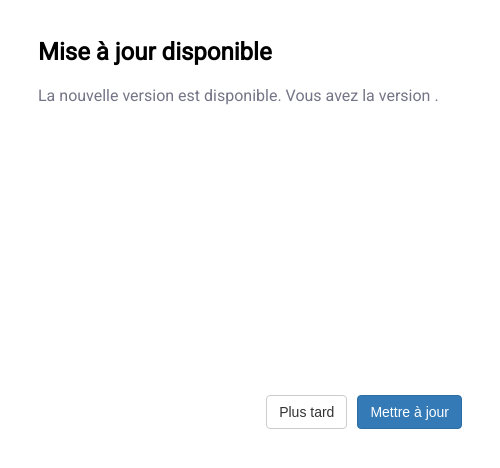
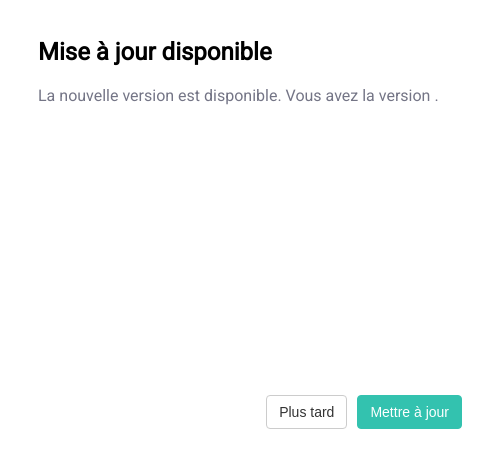
Before and after one commit to kawtarnouara/inria-auto-update, an Electron app: page assets/checkUpdateDialog.html in a window 500 px wide. Drawn offline with Linux system fonts and the light colour scheme.

Commit message:
add update prompt

```diff
--- a/assets/checkUpdateDialog.html
+++ b/assets/checkUpdateDialog.html
@@ -26,8 +26,8 @@
         }
         .update-btn{
             color: #fff;
-            border-color: #2e6da4;
-            background-color: #337ab7;
+            border-color:  #33C2AF;
+            background-color:  #33C2AF;
         }
         .cancel-btn{
             margin-right: 10px;
```
